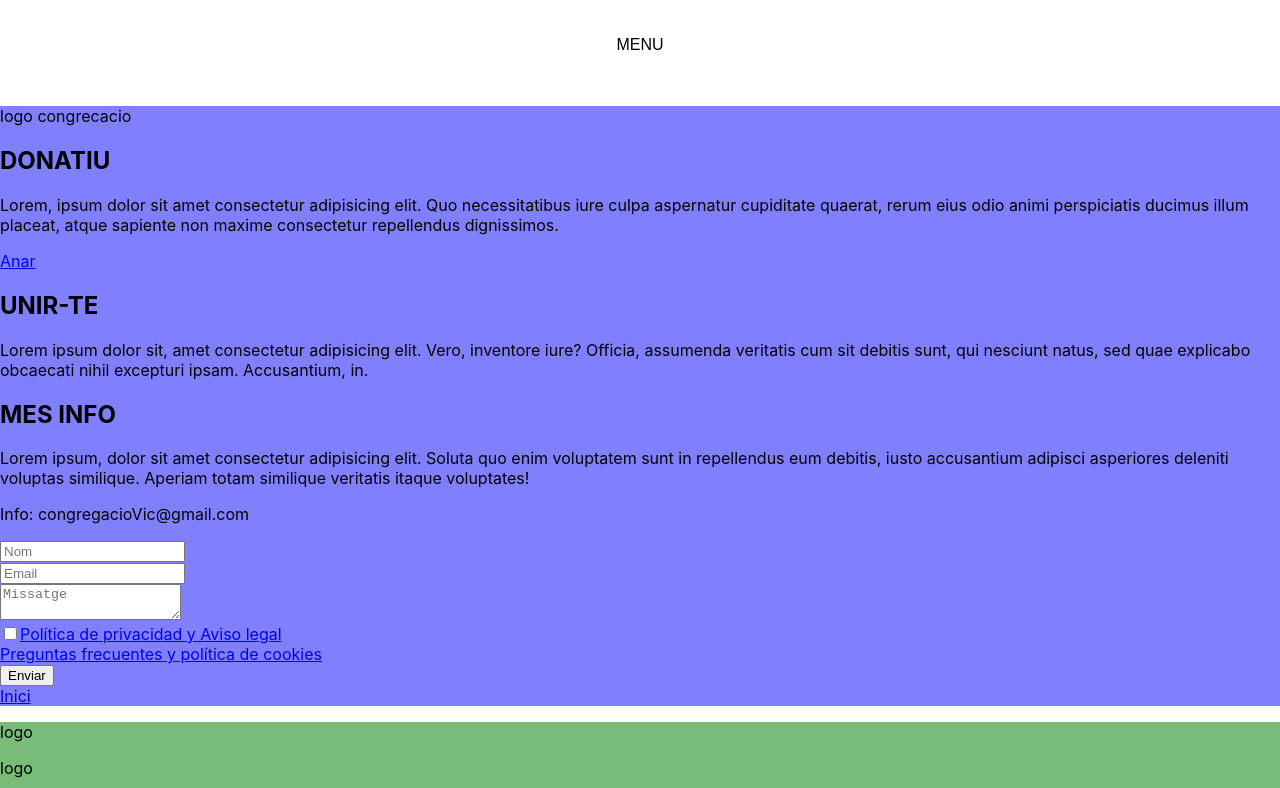
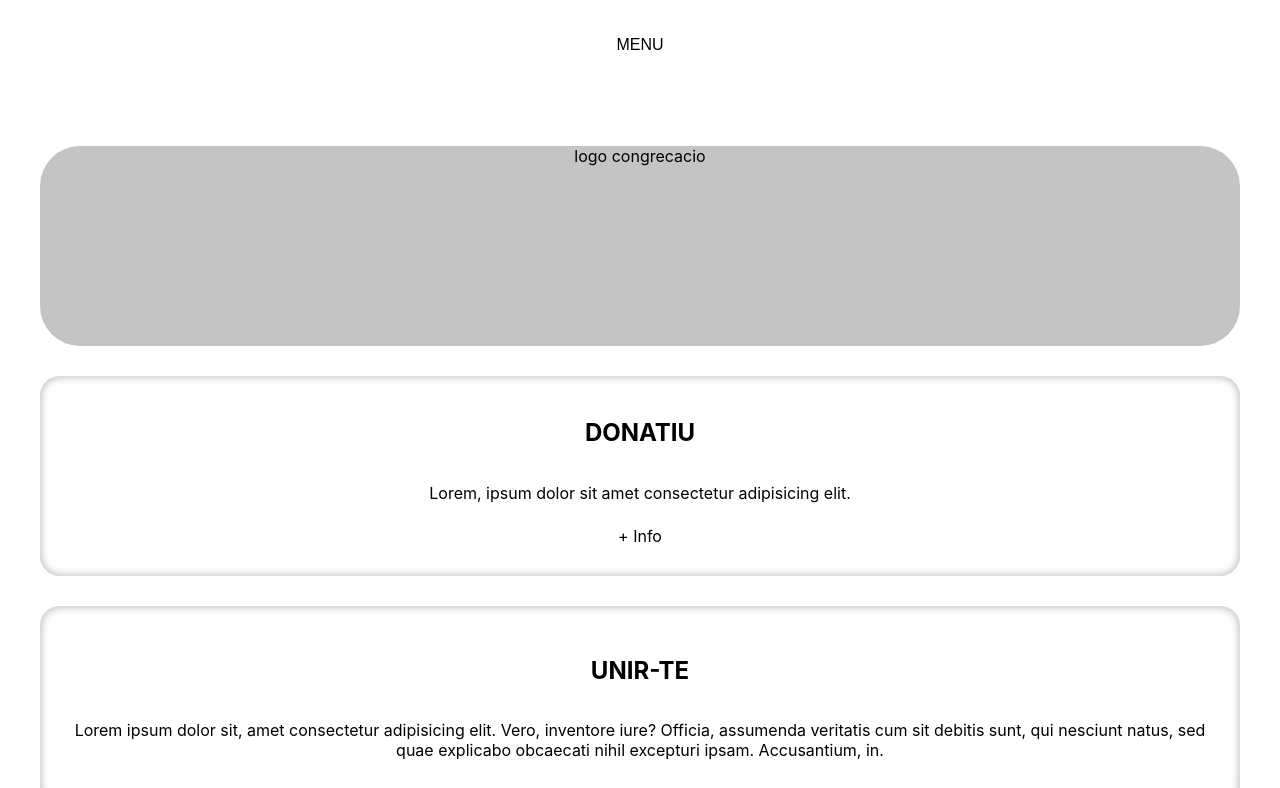
Before and after one commit to danicampdelacreu/congregacio_vic, a React (Create React App) app: page /informacion in a window 1280 px wide. Shown: the top 788 px of the page. Built offline with nearby package versions, Linux system fonts and the light colour scheme.

Commit message:
css Donativo, informacion movil size

```diff
--- a/src/routes/donativo/Donativo.css
+++ b/src/routes/donativo/Donativo.css
@@ -1,3 +1,57 @@
-.donativoGeneral {
-    background-color: rgba(0, 0, 255, 0.499);
+.donativoGeneral{
+    padding: 40px;
+    justify-content: center;
+    /* Centrar verticalmente */
+    align-items: center;
+    /* Centrar horizontalmente */
+    text-align: center;
 }
+
+.donativoFoto {
+
+    background-color: rgba(66, 73, 66, 0.317);
+    height: 200px;
+    width: 100%;
+    text-align: center;
+    margin-bottom: 30px;
+    border-radius: 40px;
+}
+.donativoExpli{
+    width: 100%;
+    margin-bottom: 30px;
+    background-color: rgba(252, 252, 252, 0.214);
+    border-radius: 20px;
+    box-shadow: inset 0 0 10px rgba(176, 173, 173, 3);
+    display: flex;
+    flex-direction: column;
+    justify-content: center;
+    align-items: center;
+    text-align: center;
+    box-sizing: border-box;
+    padding: 30px;
+}
+
+.donativoReturn a{
+    display: inline-block;
+    background-color: white;
+    color: black;
+    text-decoration: none;
+    transition: background-color 0.3s, color 0.3s, transform 0.3s;
+    width: 70px;
+    font-size: 16px;
+    text-align: center;
+    line-height: 35px;
+    border-radius: 20px 20px;
+
+}
+
+.donativoReturn a:hover {
+    height: 34px;
+    width: 70px;
+    background-color: white;
+    color: black;
+    transform: scale(1.1);
+    border-radius: 20px 20px;
+    box-shadow: 0 8px 10px black;
+
+}
--- a/src/routes/donativo/Donativo.jsx
+++ b/src/routes/donativo/Donativo.jsx
@@ -16,7 +16,7 @@ export default function Donativo() {
                     Lorem ipsum dolor, sit amet consectetur adipisicing elit. Nesciunt recusandae quas impedit iusto culpa ex nobis dignissimos id ipsa porro eos distinctio, nisi modi saepe tempore voluptas consequatur facilis? Ut?
                 </p>
             </div>
-            <div className="dontaivoReturn">
+            <div className="donativoReturn">
                 <Link to="/">Inici</Link>
             </div>
         </div>
--- a/src/routes/galeria/Galeria.css
+++ b/src/routes/galeria/Galeria.css
@@ -34,3 +34,28 @@
     margin-bottom: 30px;
     border-radius: 40px;
 }
+
+.galeriaReturn a{
+    display: inline-block;
+    background-color: white;
+    color: black;
+    text-decoration: none;
+    transition: background-color 0.3s, color 0.3s, transform 0.3s;
+    width: 70px;
+    font-size: 16px;
+    text-align: center;
+    line-height: 35px;
+    border-radius: 20px 20px;
+
+}
+
+.galeriaReturn a:hover {
+    height: 34px;
+    width: 70px;
+    background-color: white;
+    color: black;
+    transform: scale(1.1);
+    border-radius: 20px 20px;
+    box-shadow: 0 8px 10px black;
+
+}
--- a/src/routes/informacion/informacion.css
+++ b/src/routes/informacion/informacion.css
@@ -1,3 +1,61 @@
 .informacionGeneral {
-    background-color: rgba(0, 0, 255, 0.499);
+    padding: 40px;
+    justify-content: center;
+    align-items: center;
+    text-align: center;
 }
+
+.informacionUnete,
+.informacionOtras,
+.informacionDonativo,
+.informacionMensaje{
+    width: calc(100% - 0px);
+    height: 200px;
+    margin-bottom: 30px;
+    background-color: rgba(252, 252, 252, 0.214);
+    border-radius: 20px;
+    box-shadow: inset 0 0 10px rgba(176, 173, 173, 3);
+    display: flex;
+    flex-direction: column;
+    justify-content: center;
+    align-items: center;
+    text-align: center;
+    padding: 20px;
+    box-sizing: border-box;
+}
+
+.informacionFoto {
+    background-color: rgba(66, 73, 66, 0.317);
+    height: 200px;
+    width: 100%;
+    text-align: center;
+    margin-bottom: 30px;
+    border-radius: 40px;
+}
+
+.informacionReturn a,
+.informacionDonativo a{
+    display: inline-block;
+    background-color: white;
+    color: black;
+    text-decoration: none;
+    transition: background-color 0.3s, color 0.3s, transform 0.3s;
+    width: 70px;
+    font-size: 16px;
+    text-align: center;
+    line-height: 35px;
+    border-radius: 20px 20px;
+
+}
+
+.informacionReturn a:hover,
+.informacionDonativo a:hover {
+    height: 34px;
+    width: 70px;
+    background-color: white;
+    color: black;
+    transform: scale(1.1);
+    border-radius: 20px 20px;
+    box-shadow: 0 8px 10px black;
+
+}
--- a/src/routes/informacion/informacion.jsx
+++ b/src/routes/informacion/informacion.jsx
@@ -44,14 +44,14 @@ export default function Informacion() {
 
     return (
         <div className='informacionGeneral'>
-            <div className='informacioFoto'>
+            <div className='informacionFoto'>
                 <p>logo congrecacio</p>
             </div>
 
             <div className='informacionDonativo'>
                 <h2>DONATIU</h2>
-                <p>Lorem, ipsum dolor sit amet consectetur adipisicing elit. Quo necessitatibus iure culpa aspernatur cupiditate quaerat, rerum eius odio animi perspiciatis ducimus illum placeat, atque sapiente non maxime consectetur repellendus dignissimos. </p>
-                <Link to="/Donativo" onClick={scrollToTop}>Anar</Link>
+                <p>Lorem, ipsum dolor sit amet consectetur adipisicing elit. </p>
+                <Link to="/Donativo" onClick={scrollToTop}>+ Info</Link>
             </div>
 
             <div className='informacionUnete'>
--- a/src/routes/noticias/Noticias.css
+++ b/src/routes/noticias/Noticias.css
@@ -33,3 +33,28 @@
     margin-bottom: 30px;
     border-radius: 40px;
 }
+
+.noticiasReturn a{
+    display: inline-block;
+    background-color: white;
+    color: black;
+    text-decoration: none;
+    transition: background-color 0.3s, color 0.3s, transform 0.3s;
+    width: 70px;
+    font-size: 16px;
+    text-align: center;
+    line-height: 35px;
+    border-radius: 20px 20px;
+
+}
+
+.noticiasReturn a:hover {
+    height: 34px;
+    width: 70px;
+    background-color: white;
+    color: black;
+    transform: scale(1.1);
+    border-radius: 20px 20px;
+    box-shadow: 0 8px 10px black;
+
+}
```
